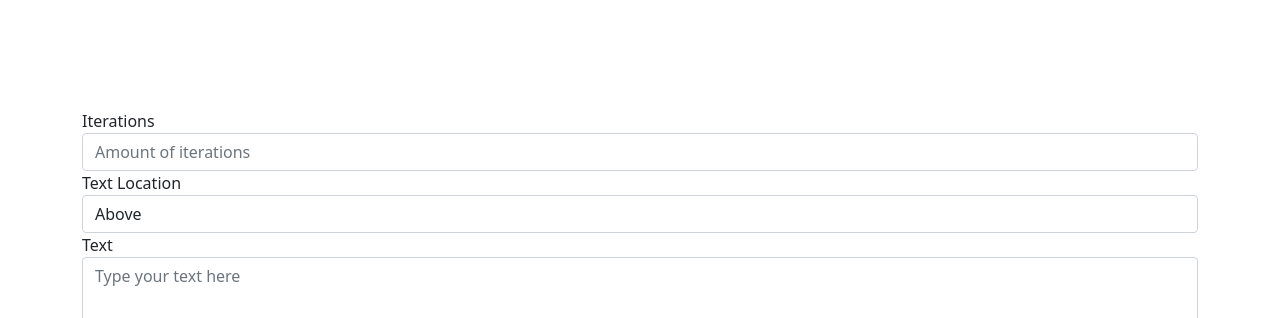
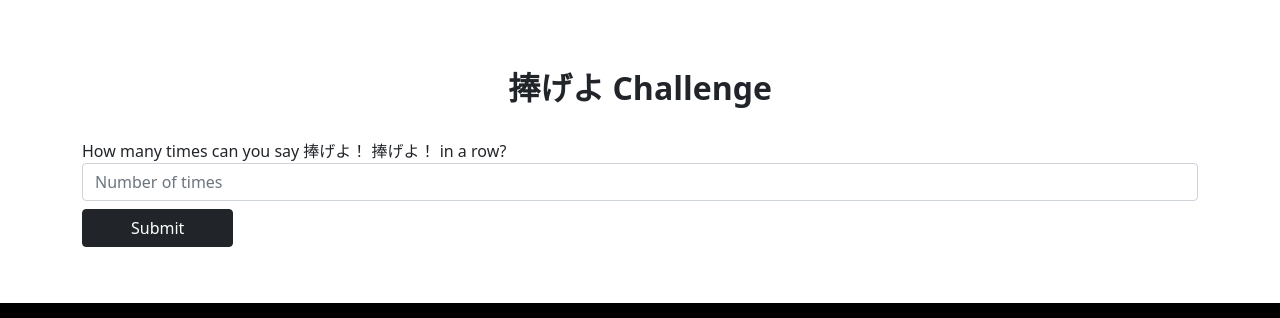
Before and after one commit to WinserEX/Attack-On-UI, a website: page index.html in a window 1280 px wide. Shown: the part 1389-1707 px from the top of the page. Drawn offline with nearby package versions, Linux system fonts and the light colour scheme.

Commit message:
Sasage yo challenged added

```diff
--- a/index.html
+++ b/index.html
@@ -62,29 +62,16 @@
     <!--Form -->
     <div class="container">
       <!--Js Output 1 -->
-      <div class="row py-3 d-flex" id="datB">
-
+      <div class="row-sm-12 text-center">
+        <h2 class="py-2"><strong>捧げよ Challenge</strong></h2>
       </div>
 
       <!--Form-->
       <div class="row py-3 d-flex">
         <form id="daForm">
           <div class="form-group">
-            <label for="exampleFormControlInput1">Iterations</label>
-            <input type="number" class="form-control" id="exampleFormControlInput1" placeholder="Amount of iterations">
-          </div>
-
-          <div class="form-group">
-            <label for="exampleFormControlSelect1">Text Location</label>
-            <select class="form-control" id="exampleFormControlSelect1">
-              <option>Above</option>
-              <option>Below</option>
-            </select>
-          </div>
-
-          <div class="form-group">
-            <label for="exampleFormControlTextarea1">Text</label>
-            <textarea class="form-control" id="exampleFormControlTextarea1" rows="3" placeholder="Type your text here"></textarea>
+            <label for="iterData">How many times can you say 捧げよ！ 捧げよ！ in a row?</label>
+            <input type="number" min="1" max="150" class="form-control" id="iterData" placeholder="Number of times">
           </div>
           <input class="button btn btn-dark px-5 my-2" type="submit" value="Submit">
         </form>
@@ -92,6 +79,7 @@
 
       <!-- Js Output 2 -->
       <div class="row py-3 d-flex" id="datA">
+
 
       </div>
     </div>
--- a/script.js
+++ b/script.js
@@ -5,17 +5,28 @@ form.addEventListener("submit", function (e) {
 });
 
 
+let select = document.querySelector("#daForm");
 
-let massText = (iter, targ, txt) => {
-    for(let i = iter; i > 0; i--) {
-        let select = document.querySelector(targ)
-        let div = document.createElement('div')
-        div.classList.add("col-xs-12" , "col-md-6", "col-xl-2" ,"py-2", "px-0", "text-center")
-        let p = document.createElement("p")
-        select.append(div);
-        div.append(p);
-        p.append(txt);
+select.addEventListener("submit", function() {
+    let inputIter = () => {
+        let iterData = document.querySelector("#iterData").value;
+        return iterData;
     }
-}
 
-massText(6, "#datA", "捧げよ！ 捧げよ！");
+    let massText = (iter) => {
+        for(let i = iter; i > 0; i--) {
+            let select = document.querySelector("#datA")
+            let div = document.createElement('div')
+            div.classList.add("col-xs-12" , "col-md-6", "col-xl-2" ,"py-2", "px-0", "text-center")
+            let p = document.createElement("p")
+            let h2 = document.createElement("h2")
+            select.append(div)
+            div.append(h2)
+            h2.append("PROVE IT!!!")
+            div.append(p)
+            p.append("捧げよ！ 捧げよ！");
+        }
+    }
+
+    massText(inputIter());
+});
```
